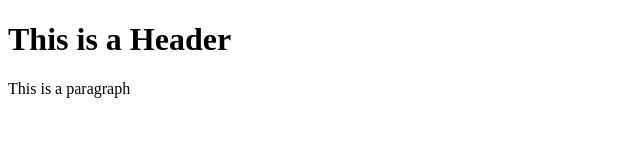
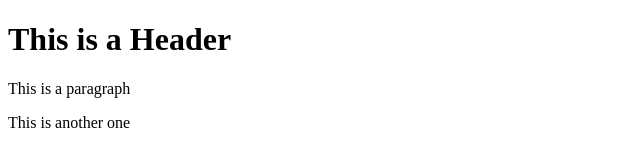
Before and after one commit to jusyou8045/git-test, a plain HTML site: page index.html in a window 1280 px wide. Shown: the whole page, without its empty margins (0-640 px from the left). Drawn offline with Linux system fonts and the light colour scheme.

Commit message:
Third commit

```diff
--- a/index.html
+++ b/index.html
@@ -3,5 +3,6 @@
     <body>
         <h1>This is a Header</h1>
         <p>This is a paragraph</p>
+        <p>This is another one</p>
     </body>
 </html>
```
